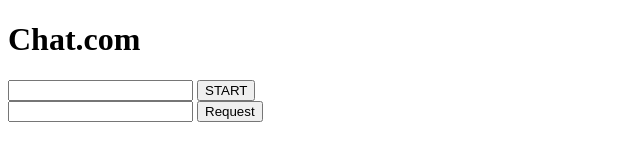
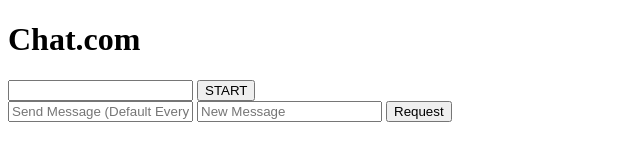
Before and after one commit to Ankit0225/Chat-Web-App, a website: page public/index.html in a window 1280 px wide. Shown: the whole page, without its empty margins (0-640 px from the left). Drawn offline with nearby package versions, Linux system fonts and the light colour scheme; no server answers.

Commit message:
added user

```diff
--- a/public/index.html
+++ b/public/index.html
@@ -16,12 +16,13 @@
 
     <div class="loginbox">
        <input class="inpUsername">
-       <button>START</button>
+       <button class="start">START</button>
     </div>
 
     <div class="chatbox">
-    <input class="inpMsg">
-    <button class="btn">Request</button>
+    <input class="inpToUser" placeholder="Send Message (Default Everyone)">
+    <input class="inpNewMsg" placeholder="New Message">
+    <button class="btnRequest">Request</button>
     <ul class="ulmsglist"></ul>
     </div>
 </body>
```
